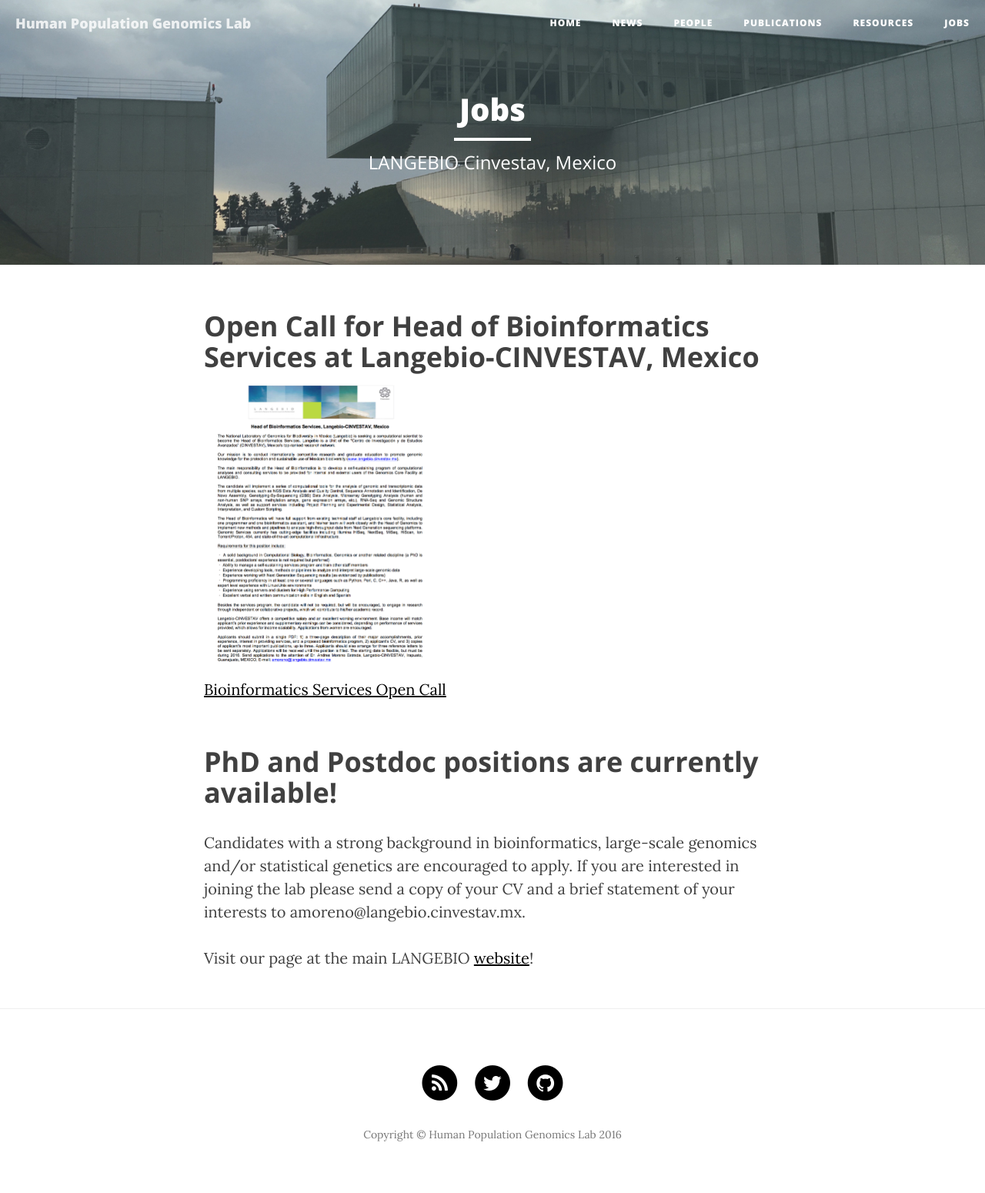
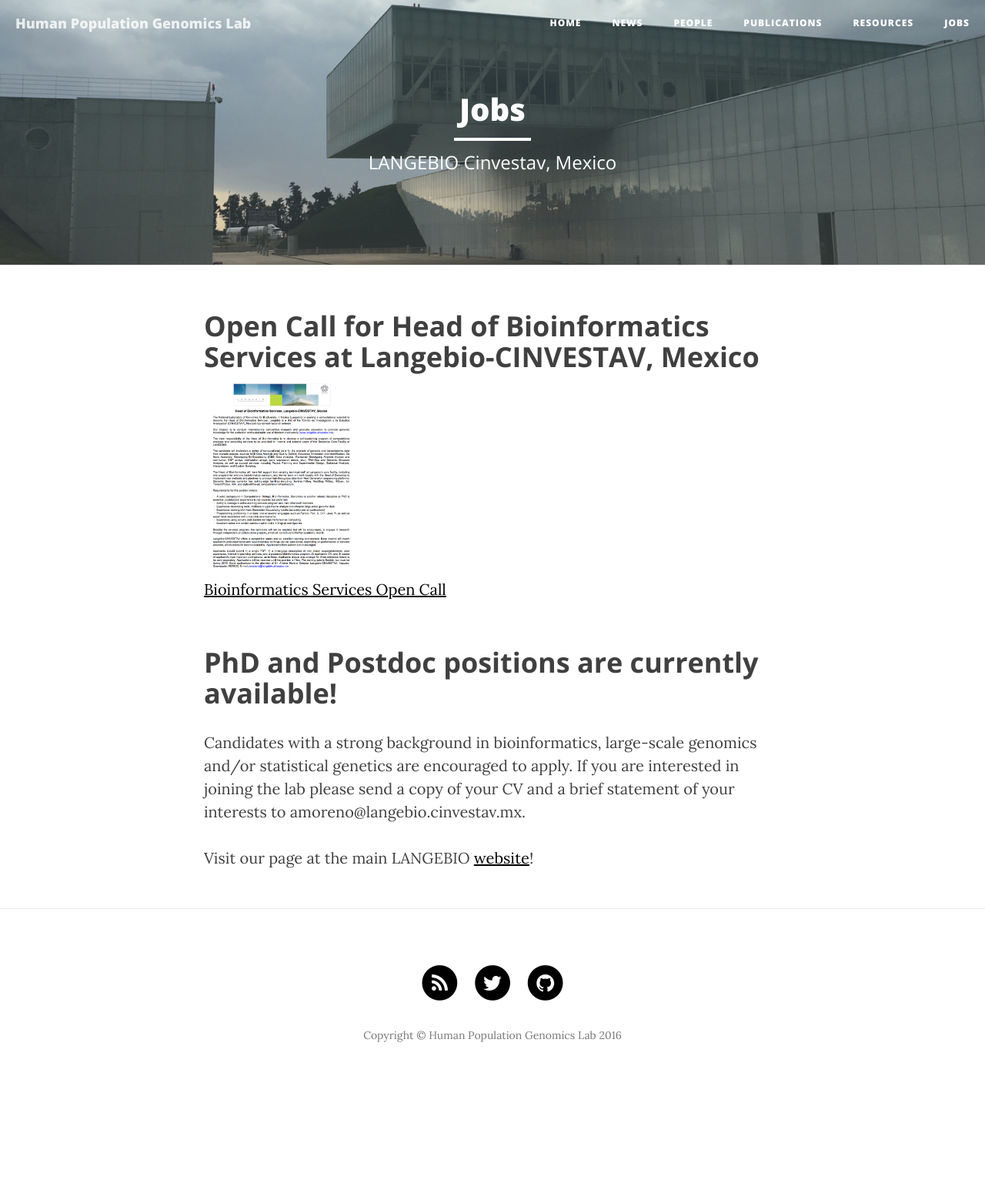
Before and after one commit to milkshakeplustip/milkshakeplustip.github.io, a Jekyll site: the page built from e_jobs.html, in a window 1280 px wide. Shown: the whole page at 77% size. Built offline with Jekyll 4.4.1, drawn with Linux system fonts in a browser that asks for light colours; nearby versions of some CDN libraries; after the commit the page ends 1421 px from its top, so only the background shows below that.

Commit message:
reduced size

```diff
--- a/e_jobs.html
+++ b/e_jobs.html
@@ -5,7 +5,7 @@ description: "LANGEBIO Cinvestav, Mexico"
 header-img: "img/join_1500_blue_2.jpg"
 ---
 <h2 class="section-heading">Open Call for Head of Bioinformatics Services at Langebio-CINVESTAV, Mexico</h2>
-<img src="/img/pdf_1.jpg" alt="PDF_open_call" height="300" width="300">
+<img src="/img/pdf_1.jpg" alt="PDF_open_call" height="200" width="200">
 <a href="/pdf/Bioinformatics_services_open_call_2016_ENGLISH.pdf"><u>Bioinformatics Services Open Call</u></a>
 <h2 class="section-heading">PhD and Postdoc positions are currently available!</h2>
 <p>Candidates with a strong background in bioinformatics, large-scale genomics and/or statistical genetics are encouraged to apply. If you are interested in joining the lab please send a copy of your CV and a brief statement of your interests to amoreno@langebio.cinvestav.mx.</p>
```
